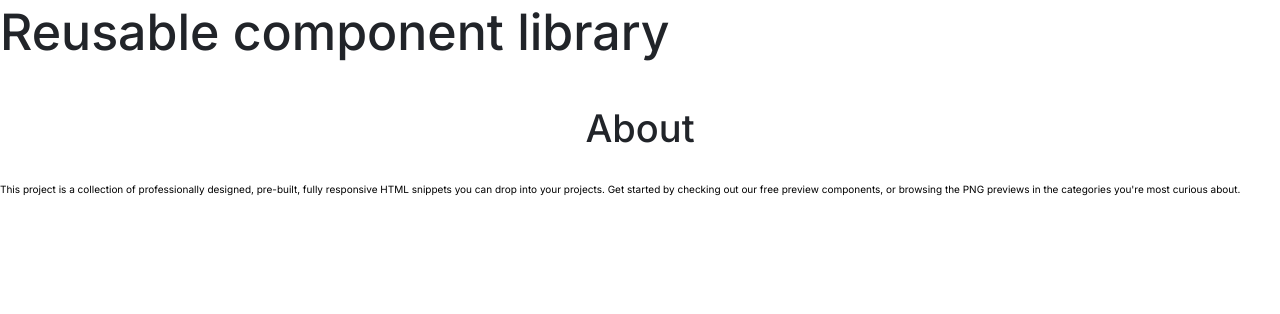
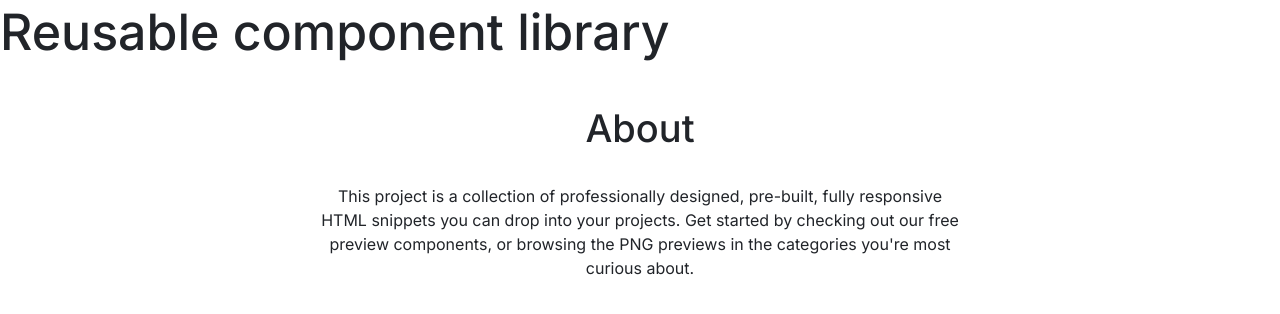
Before and after one commit to js-tasks-ru/htmlcss-20210812_mediaca, a website: page index.html in a window 1280 px wide. Drawn offline with Linux system fonts and the light colour scheme.

Commit message:
add: стили текста футера

```diff
--- /dev/null
+++ b/components/footer/__text/footer__text.css
@@ -0,0 +1,11 @@
+.footer__text {
+    color: var(--text);
+    font-style: normal;
+    font-weight: normal;
+    font-size: 1.6rem;
+    line-height: 2.4rem;
+    margin: 0 auto;
+    max-width: 100%;
+    width: 64rem;
+    text-align: center;
+}
--- a/index.html
+++ b/index.html
@@ -4,6 +4,7 @@
     <link rel="stylesheet" href="./assets/css/main.css">
     <link rel="stylesheet" href="./components/main/__title/main__title.css">
     <link rel="stylesheet" href="./components/footer/__title/footer__title.css">
+    <link rel="stylesheet" href="./components/footer/__text/footer__text.css">
 </head>
 <body>
 <header class="header">
```
